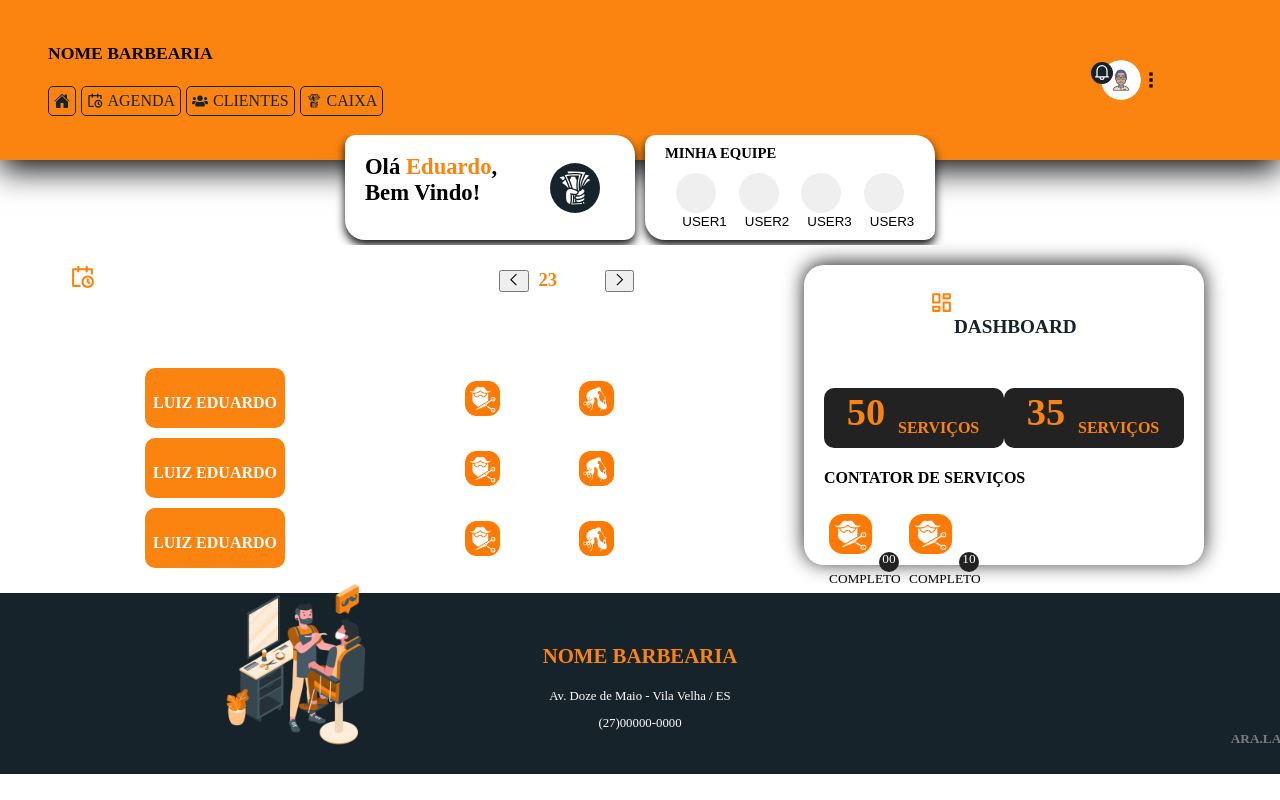
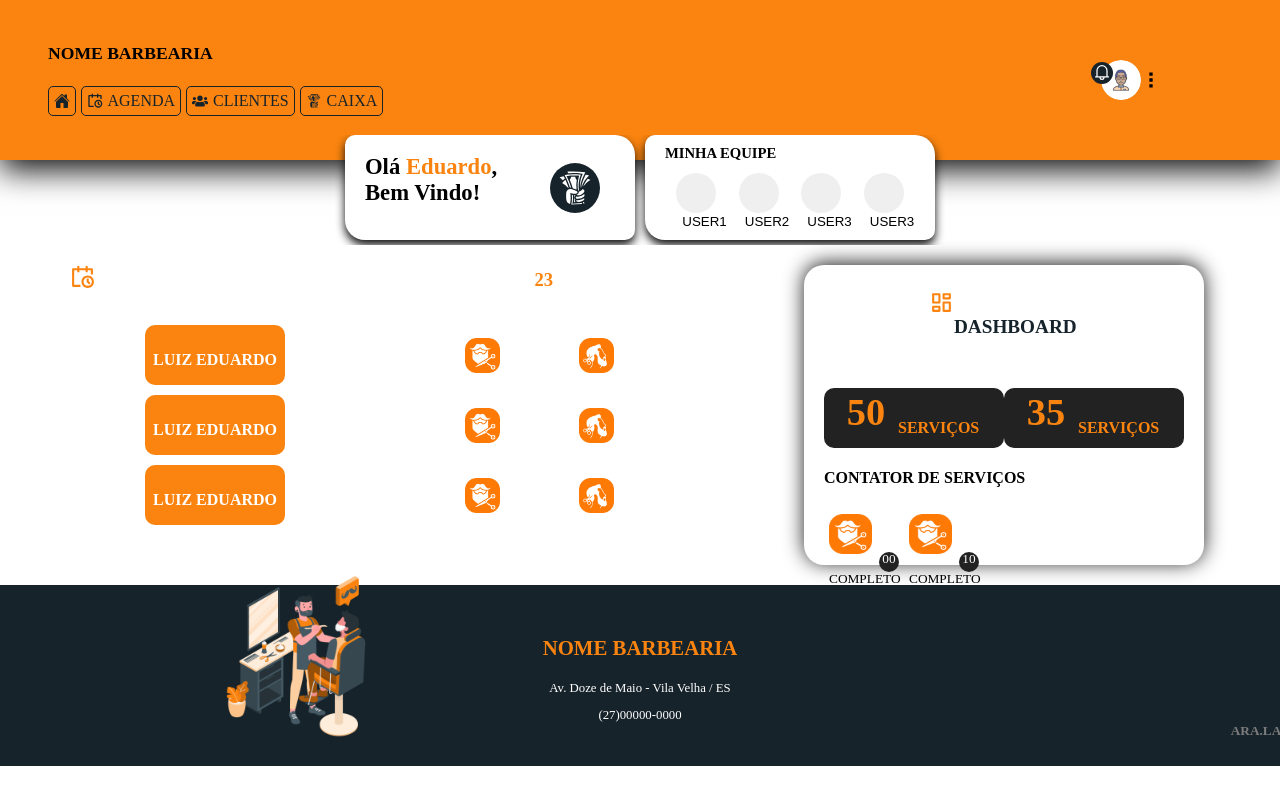
Before and after one commit to lepcoutinho/barber, a Next.js app: page / in a window 1280 px wide. Shown: the top 800 px of the page. Built offline with nearby package versions, Linux system fonts and the light colour scheme; a web font is replaced by a local one.

Commit message:
Comp.: Date Ajustado

```diff
--- a/components/agenda/style.module.scss
+++ b/components/agenda/style.module.scss
@@ -19,10 +19,12 @@ article.Agenda {
             svg {
                 height: 25px;
                 width: 25px;
-                color: $color_l1
+                color: $color_l1;
             }
 
             h4 {
+                margin: 0px;
+                display: block;
                 text-transform: uppercase;
                 font-size: 1.2em;
                 font-weight: bold;
--- a/components/selectDate/style.module.scss
+++ b/components/selectDate/style.module.scss
@@ -17,91 +17,32 @@ section.Date {
 
         .Buttons {
             height: 21px;
+
+            button {
+                background: transparent;
+                border: none;
+                color: white;
+                cursor: pointer;
+            }
         }
 
         .Periodo {
+
             height: 21px;
             padding: 0px 10px;
             display: flex;
             align-items: center;
             justify-content: center;
             font-size: 14pt;
+
             p:nth-child(1) {
-                color:$color_l1;
+                color: $color_l1;
                 font-weight: bold;
             }
-            input{
-                color:red;
+
+            input {
+                color: red;
             }
-
-
         }
     }
-
 }
-
-
-/* div.Date {
-    width: 100%;
-    height: 70%;
-    text-align: center;
-    display: flex;
-    font-family: var(--font) sans-serif;
-}
-
-div.Date div.SelectDate {
-    height: 100%;
-    width: 100%;
-    display: flex;
-    align-items: center;
-}
-
-div.Date div.SelectDate div.Periodo {
-    display: flex;
-}
-
-div.Date div.SelectDate div.Periodo div:first-child {
-    float: left;
-}
-
-div.Date div.SelectDate div.Periodo div:last-child {
-    float: right;
-}
-
-div.SelectDate div button {
-    height: 30px;
-    width: 30px;
-    background: none;
-    border: none;
-    cursor: pointer;
-}
-
-div.SelectDate div button svg {
-    font-size: 16pt;
-}
-
-div.SelectDate div button svg polyline {
-    stroke: var(--cor--white);
-}
-
-div.SelectDate div.Periodo {
-    margin-top: 15px;
-    font-size: 14pt;
-}
-
-div.SelectDate div.Periodo p {
-    margin: 0px 2px;
-    color: whitesmoke;
-    font-weight: 5000;
-}
-
-div.SelectDate div.Periodo p:nth-child(1) {
-    width: 45px;
-    font-weight: bold;
-    color: var(--cor--verde);
-}
-
-div.SelectDate div.Periodo p:nth-child(2) {
-    margin-left: 2x;
-}
- */
```
